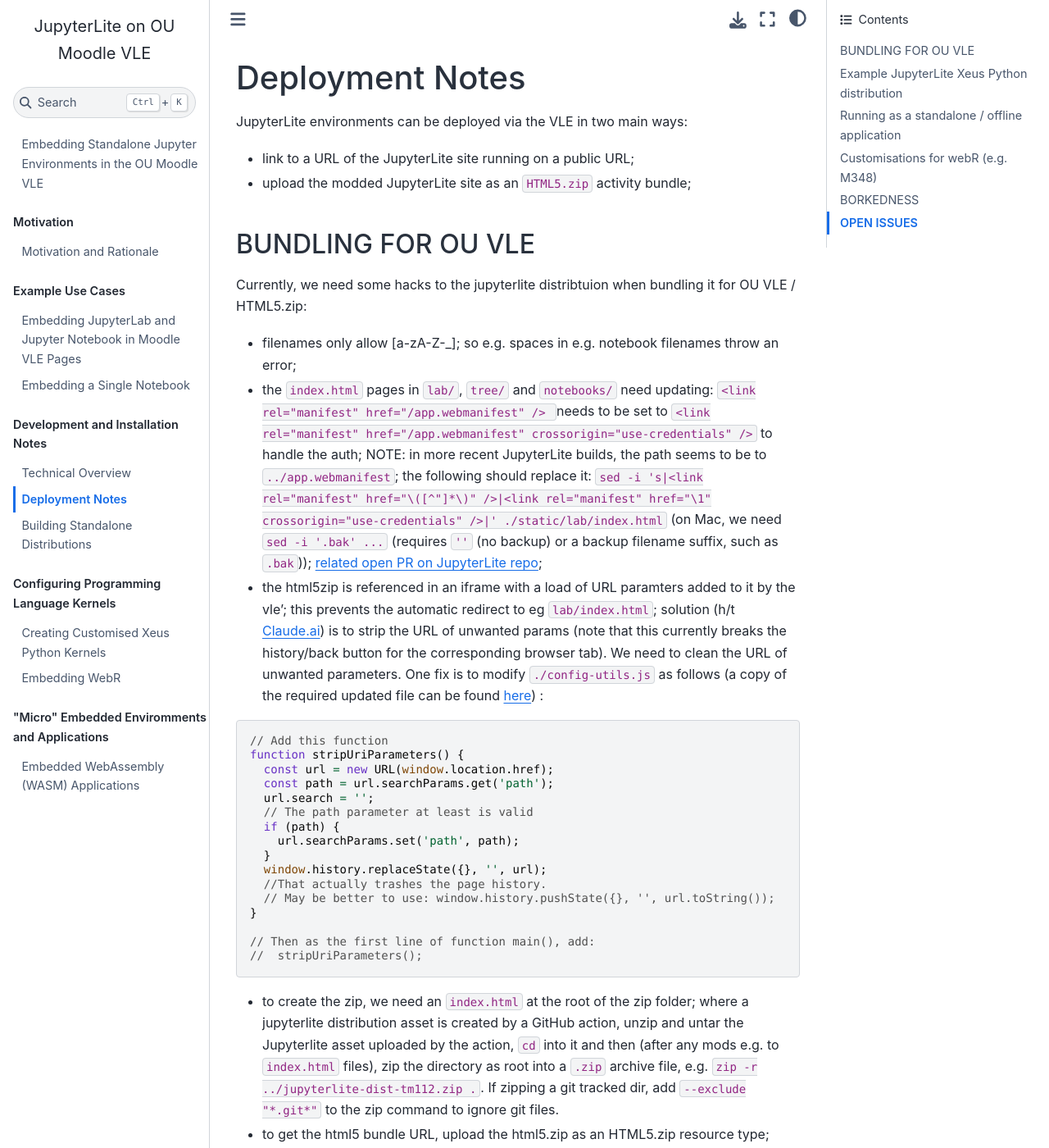
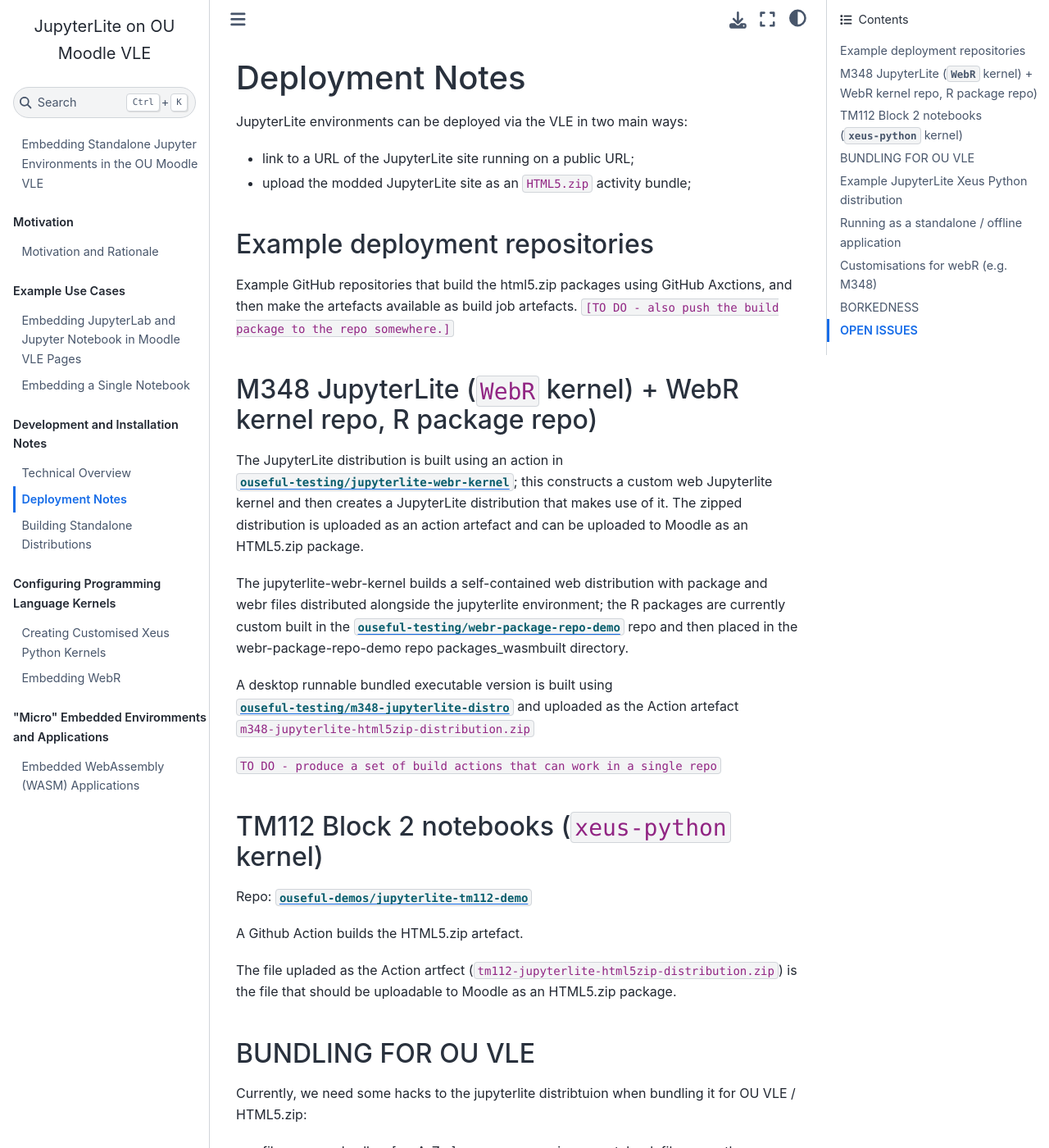
Before and after one commit to OpenComputingLab/jupyterlite_in_moodle_vle, a Jupyter Book: the page built from deployment_notes.md, in a window 1280 px wide and 1400 px high. Shown: the whole window at 82% size. Built offline with Jupyter Book 1.0.4 settings and Sphinx 7.4.7 and the Sphinx Book theme 1.1.4, drawn with Linux system fonts in a browser that asks for light colours; pages that are not in the unit, such as notebooks, are missing from menus; some of the changed text lies outside the part shown.

Commit message:
Improve build notes; typos;

````diff
--- a/deployment_notes.md
+++ b/deployment_notes.md
@@ -5,13 +5,34 @@
 - link to a URL of the JupyterLite site running on a public URL;
 - upload the modded JupyterLite site as an `HTML5.zip` activity bundle;
 
+## Example deployment repositories
+
+Example GitHub repositories that build the html5.zip packages using GitHub Axctions, and then make the artefacts available as build job artefacts. `[TO DO - also push the build package to the repo somewhere.]`
+## M348 JupyterLite (`WebR` kernel) + WebR kernel repo, R package repo)
+
+The JupyterLite distribution is built using an action in [`ouseful-testing/jupyterlite-webr-kernel`](https://github.com/ouseful-testing/jupyterlite-webr-kernel); this constructs a custom web Jupyterlite kernel and then creates a JupyterLite distribution that makes use of it. The zipped distribution is uploaded as an action artefact and can be uploaded to Moodle as an HTML5.zip package.
+
+The jupyterlite-webr-kernel builds a self-contained web distribution with package and webr files distributed alongside the jupyterlite environment; the R packages are currently custom built in the [`ouseful-testing/webr-package-repo-demo`](https://github.com/ouseful-testing/webr-package-repo-demo) repo and then placed in the webr-package-repo-demo repo packages_wasmbuilt directory.
+
+A desktop runnable bundled executable version is built using [`ouseful-testing/m348-jupyterlite-distro`](https://github.com/ouseful-testing/m348-jupyterlite-distro) and uploaded as the Action artefact `m348-jupyterlite-html5zip-distribution.zip`
+
+`TO DO - produce a set of build actions that can work in a single repo`
+
+## TM112 Block 2 notebooks (`xeus-python` kernel)
+
+Repo: [`ouseful-demos/jupyterlite-tm112-demo`](https://github.com/ouseful-demos/jupyterlite-tm112-demo)
+
+A Github Action builds the HTML5.zip artefact.
+
+The file upladed as the Action artfect (`tm112-jupyterlite-html5zip-distribution.zip`) is the file that should be uploadable to Moodle as an HTML5.zip package.
+
 ## BUNDLING FOR OU VLE
 
 Currently, we need some hacks to the jupyterlite distribtuion when bundling it for OU VLE / HTML5.zip:
 
 - filenames only allow [a-zA-Z-_]; so e.g. spaces in e.g. notebook filenames throw an error;
 - the `index.html` pages in `lab/`, `tree/` and `notebooks/` need updating: `<link rel="manifest" href="/app.webmanifest" /> ` needs to be set to `<link rel="manifest" href="/app.webmanifest" crossorigin="use-credentials" />` to handle the auth; NOTE: in more recent JupyterLite builds, the path seems to be to `../app.webmanifest`; the following should replace it: `sed -i 's|<link rel="manifest" href="\([^"]*\)" />|<link rel="manifest" href="\1" crossorigin="use-credentials" />|' ./static/lab/index.html` (on Mac, we need `sed -i '.bak' ...` (requires `''` (no backup) or a backup filename suffix, such as `.bak`)); [related open PR on JupyterLite repo](https://github.com/jupyterlite/jupyterlite/pull/1357);
-- the html5zip is referenced in an iframe with a load of URL paramters added to it by the vle'; this prevents the automatic redirect to eg `lab/index.html`; solution (h/t Claude.ai) is to strip the URL of unwanted params (note that this currently breaks the history/back button for the corresponding browser tab). We need to clean the URL of unwanted parameters. One fix is to modify `./config-utils.js` as follows (a copy of the required updated file can be found [here](https://github.com/OpenComputingLab/jupyterlite_in_moodle_vle/tree/main/resources)) :
+- the html5zip is referenced in an iframe with a load of URL parameters added to it by the VLE; this prevents the automatic redirect to eg `lab/index.html`; solution (h/t Claude.ai) is to strip the URL of unwanted params (note that this currently breaks the history/back button for the corresponding browser tab). We need to clean the URL of unwanted parameters. One fix is to modify `./config-utils.js` as follows (a copy of the required updated file can be found [here](https://github.com/OpenComputingLab/jupyterlite_in_moodle_vle/tree/main/resources)) :
 
 ```javascript
 // Add this function
@@ -32,11 +53,28 @@
 //  stripUriParameters();
 ```
 
-- to create the zip, we need an `index.html` at the root of the zip folder;  where a jupyterlite distribution asset is created by a GitHub action, unzip and untar the Jupyterlite asset uploaded by the action, `cd` into it and then (after any mods e.g. to `index.html` files), zip  the directory as root into a `.zip` archive file, e.g. `zip -r ../jupyterlite-dist-tm112.zip .`. If zipping a git tracked dir, add `--exclude "*.git*"` to the zip command to ignore git files.
+- to create the zip, we need an `index.html` at the root of the zip folder; wheree a JupyterLite distribution asset is created by a GitHub action as qa zip file, unzip and untar the JupyterLite asset uploaded by the action, `cd` into it and then (after any mods e.g. to `index.html` files), zip  the directory as root into a `.zip` archive file, e.g. `zip -r ../jupyterlite-dist-tm112.zip .`. If zipping a git tracked dir, add `--exclude "*.git*"` to the zip command to ignore git files. Alternatively, a Github action can be used to zip the contents of the distribution directory and create an uploaded artefact that can be downloaded as then uploaded to Moodle VLE as an htmlzip in the appropriate form:
+
+```yaml
+# In the following, the JupyerLite output directory
+# is set to: dist-tm112-jupyterlite
+# E.g. using the build caommand:
+# jupyter lite build --contents content --output-dir dist-tm112-jupyterlite
+      - name: Upload JupyterLite site artifact
+        uses: actions/upload-artifact@v4
+        with:
+          name: tm112-jupyterlite-html5zip-distribution
+          path: |
+            dist-tm112-jupyterlite/
+            !.git
+            !.git/**
+```
+
 - to get the html5 bundle URL, upload the html5.zip as an HTML5.zip resource type; view the associated page; the JupyterLite environment is in the embedded iframe but gets stuck on the `./index.html` page; right click on the iframe (which will be blank ) and view it in a separate window to get the URL of the embedded html5 content; or, in browser dev tools, inspect page in to find the associated iframe and its `src` value. Take this path and extend it to point to eg `lab/index.html` rather than `./index.html`; you should now be able to use this link as an embedded URL link to display the lab environment in a Moodle page.
 
 ## Example JupyterLite Xeus Python distribution
 
+In a Xeus Pyhton distribution, we can "preinstall" any packages required by notebooks into the kernel.
 
 Example `build_environment.yml`:
 
@@ -54,7 +92,7 @@
     - jupyterlite-xeus>=0.2.0a0,<0.3
 ```
 
-Example `environment.yml`:
+Example `environment.yml` - build the following packages into the JupyterLite kernel:
 
 ```yaml
 name: xeus-python-kernel
@@ -73,7 +111,7 @@
     - ipython-magic-folium
 ```
 
-We can also add a separate `requirements.txt` eg for extensions to the JupyterLite environment.
+We can also add a separate `requirements.txt` to bundle and install extensions in the JupyterLite application.
 
 ```text
 # Core modules (mandatory)
@@ -266,7 +304,7 @@
 
 Issues in JupyterLab:
 
-- N/A
+- notebooks are behaving erratically on scroll; `jupyterlab-myst` may be contributing to this, or they may be a deeper seated Jupyter UI issue.
 
 ## OPEN ISSUES
 
````
Also changed, not shown: embedding_jupyterlab.md (+1 -1 lines), standalone_distribution.md (+1 -1 lines), technical_overview.md (+1 -1 lines).
